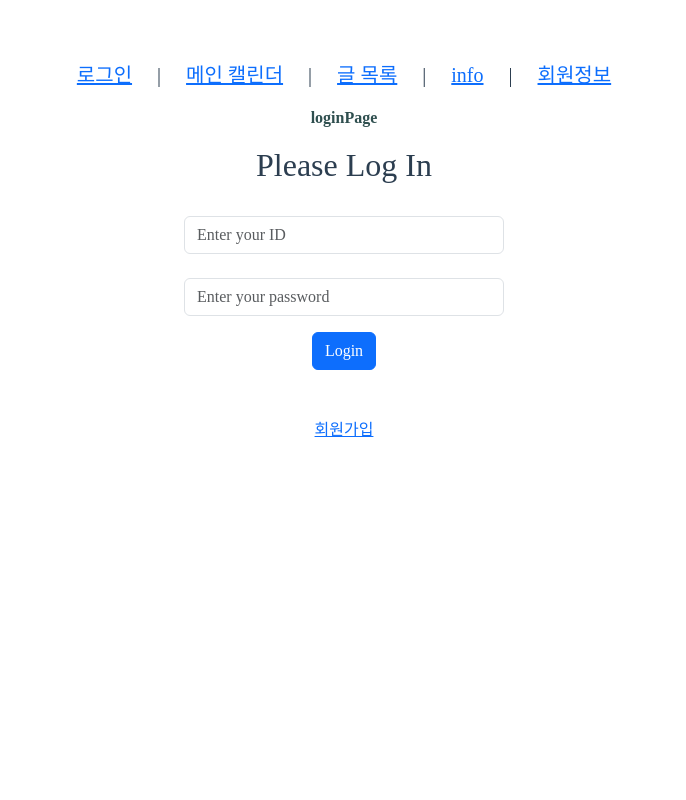
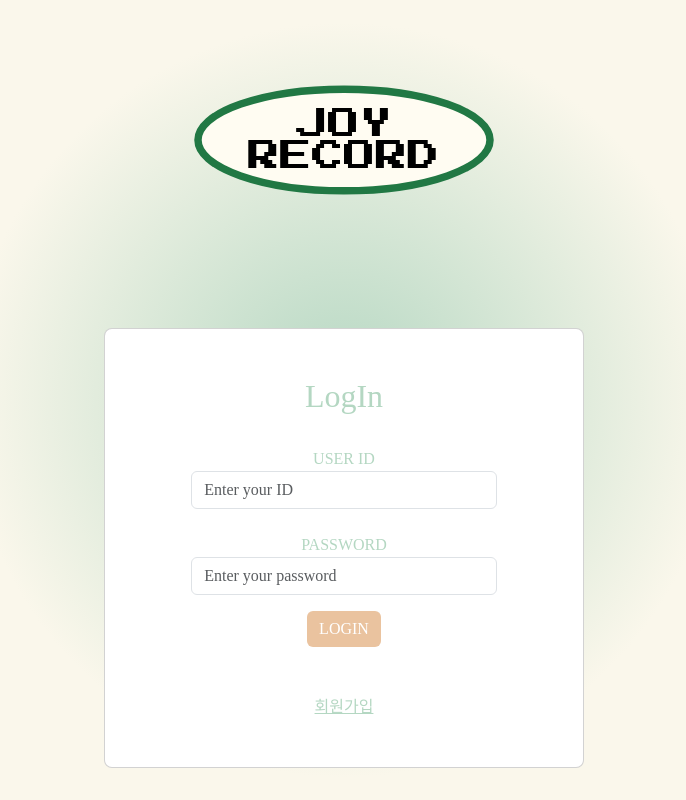
Before and after one commit to pjeasu/joyRecord_client, a Vue app: page /mainCalendar in a window 1280 px wide. Shown: the whole page, without its empty margins (296-982 px from the left). Built offline with nearby package versions, Linux system fonts and the light colour scheme; a web font is replaced by a local one.

Commit message:
디자인 적용 및 사이드바 추가 진행중

```diff
--- a/package.json
+++ b/package.json
@@ -14,6 +14,7 @@
     "@fullcalendar/vue3": "^6.1.14",
     "@vuepic/vue-datepicker": "^8.8.0",
     "axios": "^1.7.2",
+    "bootstrap-icons": "^1.11.3",
     "bootstrap-vue-3": "^0.5.1",
     "core-js": "^3.8.3",
     "fullcalendar": "^6.1.13",
--- a/src/App.vue
+++ b/src/App.vue
@@ -1,21 +1,6 @@
 <template>
   <div id="app">
-
-    <div class="header">
-      <router-link to="/" v-if="!this.$store.state.isLogin"> 로그인</router-link>
-      <span style="padding:1em" v-if="!this.$store.state.isLogin"> | </span>
-      <router-link to="/mainCalendar">메인 캘린더</router-link>
-      <span style="padding:1em"> | </span>
-      <router-link to="/mainList"> 글 목록</router-link>
-      <span style="padding:1em"> | </span>
-      <router-link to="/joyRecordInfo"> info</router-link>
-      <span style="padding:1em"> | </span>
-      <router-link to="/memberInfo">회원정보</router-link>
-
-
-      <span v-if="this.$store.state.isLogin" style="padding:1em"> | </span>
-      <a v-if="this.$store.state.isLogin" @click="fnLogout">로그아웃</a>
-    </div>
+    <mainHeader></mainHeader>
 
 
 
@@ -26,10 +11,11 @@
 
 <script>
 
+import mainHeader from './components/mainHeader.vue'
 export default {
   name: 'App',
   components: {
-
+    mainHeader
   },
   methods: {
     /* 로그아웃  */
@@ -38,9 +24,6 @@ export default {
       localStorage.removeItem("user_role");
       this.$store.state.isLogin = false;
       this.$store.state.user = null;
-      console.log(localStorage)
-      console.log(this.$store)
-
 
       alert('로그아웃 되었습니다.')
       this.$router.push({
@@ -53,11 +36,11 @@ export default {
 
 <style>
 #app {
+  height: 100vh;
   font-family: NanumGothic !important;
   text-align: center;
   color: #2c3e50;
-  margin-top: 60px;
-
+  background-color: #FAF7EB
 }
 
 
--- /dev/null
+++ b/src/assets/css/default.css
@@ -0,0 +1,6 @@
+#app {
+    margin: 0px auto;
+	width: 100vw;
+	height: 100vh;
+	background: radial-gradient( circle, #B4D7C2,#FAF7EB, #FAF7EB);
+}
--- a/src/components/loginPage.vue
+++ b/src/components/loginPage.vue
@@ -1,18 +1,22 @@
 <template>
-  <div style="padding: 1em; font-weight: bolder; color: darkslategrey">
-    {{ title }}
-  </div>
+
   <div>
-    <h2>Please Log In</h2>
-    <div id="loginForm">
-      <b-form style="width:25%; margin:2em auto" @submit.prevent>
-        <b-form-input name="uid" placeholder="Enter your ID" v-model="user_id" /><br />
-        <b-form-input name="password" placeholder="Enter your password" v-model="password" type="password" />
-        <b-button variant="primary" style="margin:1em" @click="fnLogin()">Login</b-button>
-      </b-form>
+    <b-card class="text-center rounded-3" style="max-width: 30rem; margin:0 auto; margin-top:8rem">
+      <div id="loginForm" style="padding:2em;">
+        <h2 class="label-text">LogIn</h2>
+        <b-form style="width:80%; margin:2em auto; " @submit.prevent>
+          <label for="uid" class="label-text">USER ID</label>
+          <b-form-input name="uid" placeholder="Enter your ID" v-model="user_id" /><br />
+          <label for="password" class="label-text">PASSWORD</label>
+          <b-form-input name="password" placeholder="Enter your password" v-model="password" type="password" />
+          <b-button block style="margin:1em; background-color:#EAC39F; border:none" @click="fnLogin()">LOGIN</b-button>
+        </b-form>
 
-      <router-link to="/signUp">회원가입</router-link>
-    </div>
+        <router-link to="/signUp" class="label-text">회원가입</router-link>
+      </div>
+    </b-card>
+
+
   </div>
 </template>
 <script>
@@ -72,30 +76,11 @@ export default {
     ...mapGetters({
       errorState: 'getErrorState'
     })
-
-    /* doLogin(){
-      this.param.user_id = this.user_id;
-      this.param.password = this.password;
-
-      this.axios.post("/api/auth/login",
-          this.param,
-          {
-            headers:{
-            'Content-Type': 'application/json'}
-            }).then((res) => {
-              //성공
-              console.log("성공", res);
-              localStorage.setItem('user-token', res);
-              console.log(localStorage)
-              this.$router.push({
-                name: 'mainCalendar'
-              })
-
-            }).catch((res) => {
-              //실패
-              console.error("실패 ", res);
-            })
-          } */
   }
 }
 </script>
+<style>
+.label-text {
+  color: #B4D7C2
+}
+</style>
--- a/src/components/mainCalendar.vue
+++ b/src/components/mainCalendar.vue
@@ -1,9 +1,6 @@
 <template>
   <div id="mainCalendar">
-    <div>
-      {{ title }}
-    </div>
-    <div id="calendar" ref="calendar" style="margin:auto 20em 10em 20em"></div>
+    <div id="calendar" ref="calendar" style="margin:0 5em; max-height:80vh; max-width:90vw"></div>
 
     <!-- 글 상세보기 / 글쓰기 모달 -->
     <EventModal v-model="eventModal" :type="type" :board_id="board_id" :selectedDate="selectedDate"
@@ -36,6 +33,7 @@ export default {
       selectedDate: '', // 선택한 날짜를 저장할 변수
       events: [], // 캘린더에 바인딩될 이벤트(글) 리스트
       board_id: '',
+
     }
 
 
@@ -58,10 +56,16 @@ export default {
         eventContent: function (arg) {
           return { html: `<div class="fc-event-title">${arg.event.title}</div>` };
         },
+        customButtons: {
+          mainList: {
+            text: 'list',
+            click: this.toMainList
+          }
+        },
         headerToolbar: {
           left: 'prev,next today',
           center: 'title',
-          right: 'dayGridMonth,listWeek'
+          right: 'dayGridMonth,mainList'
         },
         dateClick: this.dateClick,
         eventClick: this.eventClick
@@ -116,6 +120,11 @@ export default {
       console.log('child component');
       this.eventModal = false;
       this.selectList();
+    },
+    toMainList() {
+      this.$router.push({
+        name: 'mainList'
+      })
     }
 
 
--- /dev/null
+++ b/src/components/mainHeader.vue
@@ -0,0 +1,64 @@
+<template>
+    <div>
+        <i class="bi bi-list h1 float-start" v-if="!hiddenElement" @click="toggleSidebar"
+            style="font-size:3em; line-height:3em; padding-left:1em"></i>
+        <!-- joy record logo  -->
+        <svg :style="logoStyle" width="300" height="120" viewBox="0 0 602 220" fill="none"
+            xmlns="http://www.w3.org/2000/svg">
+            <ellipse cx="301" cy="110" rx="293" ry="102" fill="#FFFCF2" stroke="#217844" stroke-width="15" />
+            <path
+                d="M213 102V94H205V86H221V94H245V46H261V94H253V102H213ZM277 102V94H269V54H277V46H317V54H325V94H317V102H277ZM285 94H309V54H285V94ZM357 102V78H349V70H341V46H357V70H373V46H389V70H381V78H373V102H357Z"
+                fill="black" />
+            <path
+                d="M109 166V110H157V118H165V142H149V150H157V158H165V166H141V158H133V150H125V166H109ZM125 142H141V134H149V118H125V142ZM173 166V110H229V118H189V134H221V142H189V158H229V166H173ZM253 166V158H245V150H237V126H245V118H253V110H285V118H293V126H277V118H261V126H253V150H261V158H277V150H293V158H285V166H253ZM309 166V158H301V118H309V110H349V118H357V158H349V166H309ZM317 158H341V118H317V158ZM365 166V110H413V118H421V142H405V150H413V158H421V166H397V158H389V150H381V166H365ZM381 142H397V134H405V118H381V142ZM429 166V110H469V118H477V126H485V150H477V158H469V166H429ZM445 158H461V150H469V126H461V118H445V158Z"
+                fill="black" />
+        </svg>
+        <!-- /joy record logo  -->
+        <i class="bi bi-person-circle h1 float-end" v-if="!hiddenElement"
+            style="font-size:3em; line-height:3em; padding-right:1em"></i>
+        <Sidebar v-if="isSidebarOpen" @close-sidebar="toggleSidebar" />
+    </div>
+</template>
+
+<script>
+import Sidebar from './sidebar.vue'; // Sidebar 컴포넌트를 임포트합니다.
+
+export default {
+    name: 'mainHeader',
+    components: {
+        Sidebar
+    },
+    data() {
+        return {
+            isSidebarOpen: false
+        };
+    },
+    computed: {
+        hiddenElement() {
+            // 특정 라우트에서 요소를 숨기기 위한 조건을 정의합니다.
+            const hiddenRoutes = ['loginPage', 'signUp'];
+            return hiddenRoutes.includes(this.$route.name); // 로그인, 회원가입 페이지에서는 헤더 아이콘 숨김
+        },
+        logoStyle() {
+            // 특정 라우트에 따라 로고의 margin-top을 조정
+            switch (this.$route.name) {
+                case 'loginPage':
+                    return { marginTop: '5em' };
+                default:
+                    return { marginTop: '1em' };
+            }
+        }
+    },
+    methods: {
+        toggleSidebar() {
+            this.isSidebarOpen = !this.isSidebarOpen;
+        }
+    }
+}
+</script>
+
+<style scoped>
+.logo {
+    /* 추가 스타일링 */
+}
+</style>
--- a/src/components/mainList.vue
+++ b/src/components/mainList.vue
@@ -1,7 +1,4 @@
 <template>
-  <div>
-    {{ title }}
-  </div>
   <div style="margin:5em">
     <b-container>
       <b-table striped hover :items="items" :fields="fields">
--- /dev/null
+++ b/src/components/sidebar.vue
@@ -0,0 +1,48 @@
+<template>
+    <div class="sidebar">
+        <div class="sidebar-content float-end" sidebar-class="border-right border-danger">
+            <button @click="$emit('close-sidebar')">X</button>
+            <!-- 사이드바의 콘텐츠를 여기에 추가 -->
+
+            <nav class="mb-3">
+                <b-nav vertical>
+                    <b-nav-item @click="toPage">info</b-nav-item>
+                    <b-nav-item href="#link-2" @click="hide">Another Link</b-nav-item>
+                </b-nav>
+            </nav>
+
+        </div>
+    </div>
+</template>
+
+<script>
+export default {
+    name: 'mainSidebar',
+    methods: {
+        toPage() {
+
+            this.$router.push({
+                name: 'joyRecordInfo'
+            });
+            this.$emit('close-sidebar');
+
+        }
+    }
+}
+
+</script>
+
+<style scoped>
+.sidebar {
+    position: fixed;
+    top: 0;
+    left: 0;
+    width: 250px;
+    height: 100%;
+    background: #B4D7C2;
+    color: white;
+    padding: 1em;
+    z-index: 1000;
+    transition: transform 0.3s ease;
+}
+</style>
--- a/src/main.js
+++ b/src/main.js
@@ -8,6 +8,10 @@ import axios from "./utils/axios";
 import BootstrapVue3 from 'bootstrap-vue-3'
 import 'bootstrap/dist/css/bootstrap.css'
 import 'bootstrap-vue-3/dist/bootstrap-vue-3.css'
+
+import './assets/css/default.css'
+import 'bootstrap-icons/font/bootstrap-icons.css'
+
 
 const app = createApp(App);
 
```
Also changed, not shown: 1 other file (tests, documents, lock files or other folders).
